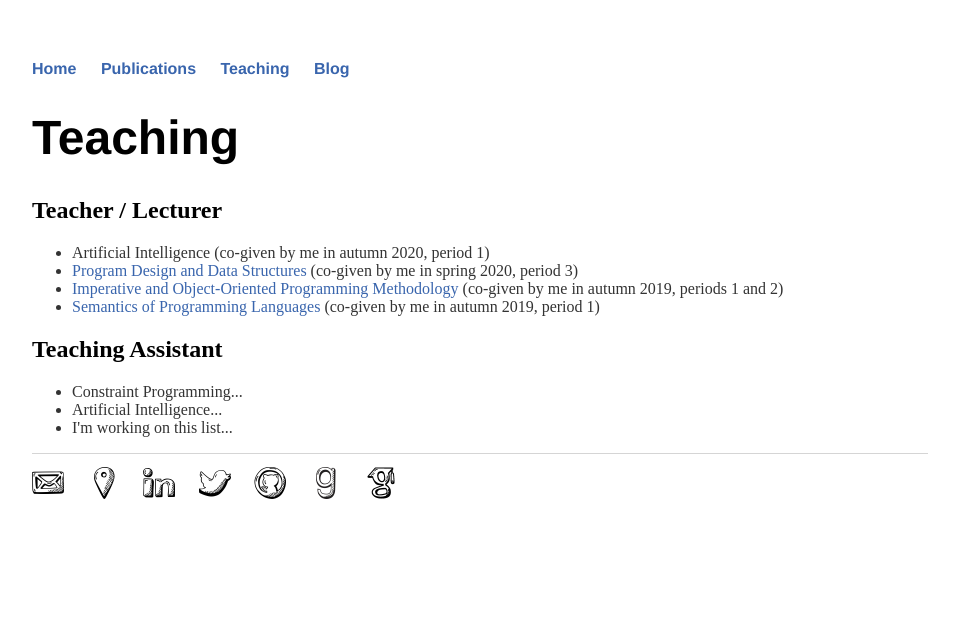
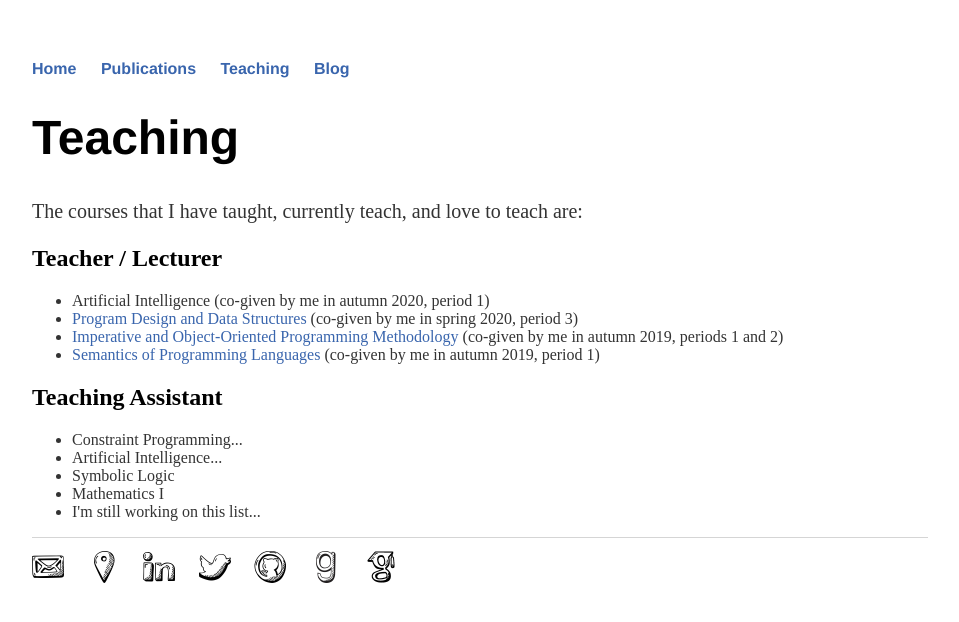
Before and after one commit to andreina-francisco/andreina-francisco.github.io, a Jekyll site: the page built from teaching/index.html, in a window 1280 px wide. Shown: the top 622 px of the page, without its empty margins (160-1119 px from the left). Built offline with Jekyll 4.4.1, drawn with Linux system fonts in a browser that asks for light colours; nearby versions of some CDN libraries; a style sheet for code colours, icons or effects is not loaded.

Commit message:
Playing with fonts and teaching

```diff
--- a/css/my-style.css
+++ b/css/my-style.css
@@ -58,7 +58,7 @@ h1 {
     font-family:'Helvetica', 'Arial', 'Sans-Serif';
 }
 p {
-    font-size: 1em;
+    font-size: 1.25em;
     line-height: 1.4em;
     color: #333;
 }
--- a/teaching/index.html
+++ b/teaching/index.html
@@ -4,6 +4,9 @@ title: Maria Andreina Francisco Rodriguez
 ---
 <div class="blurb">
   <h1>Teaching</h1>
+
+  <p>The courses that I have taught, currently teach, and love to
+  teach are:</p>
 
   <h2> Teacher / Lecturer </h2>
   <ul>
@@ -21,7 +24,9 @@ title: Maria Andreina Francisco Rodriguez
 	<ul>
 	  <li> Constraint Programming... </li>
 	  <li> Artificial Intelligence...</li>
-	  <li> I'm working on this list... </li>
+	  <li> Symbolic Logic </li>
+	  <li> Mathematics I </li>
+	  <li> I'm still working on this list... </li>
 	</ul>
 
 </div><!-- /.blurb -->
```
